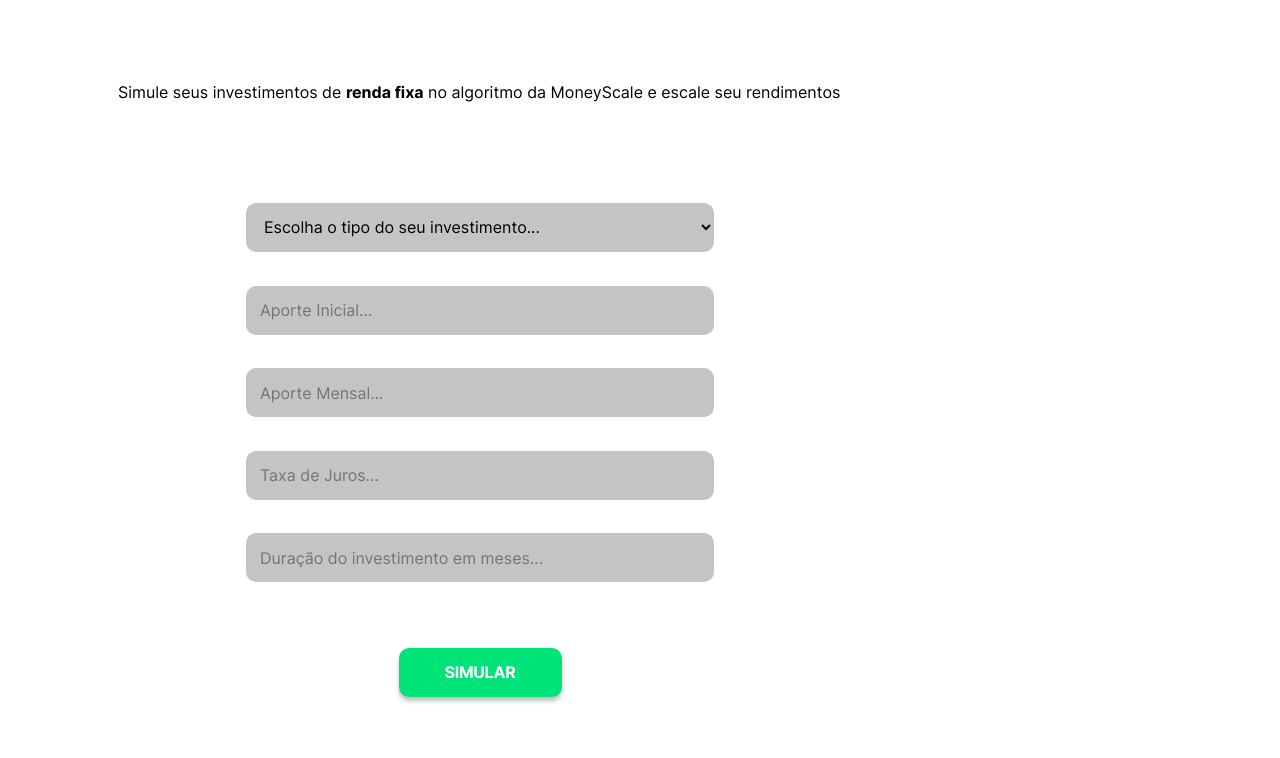
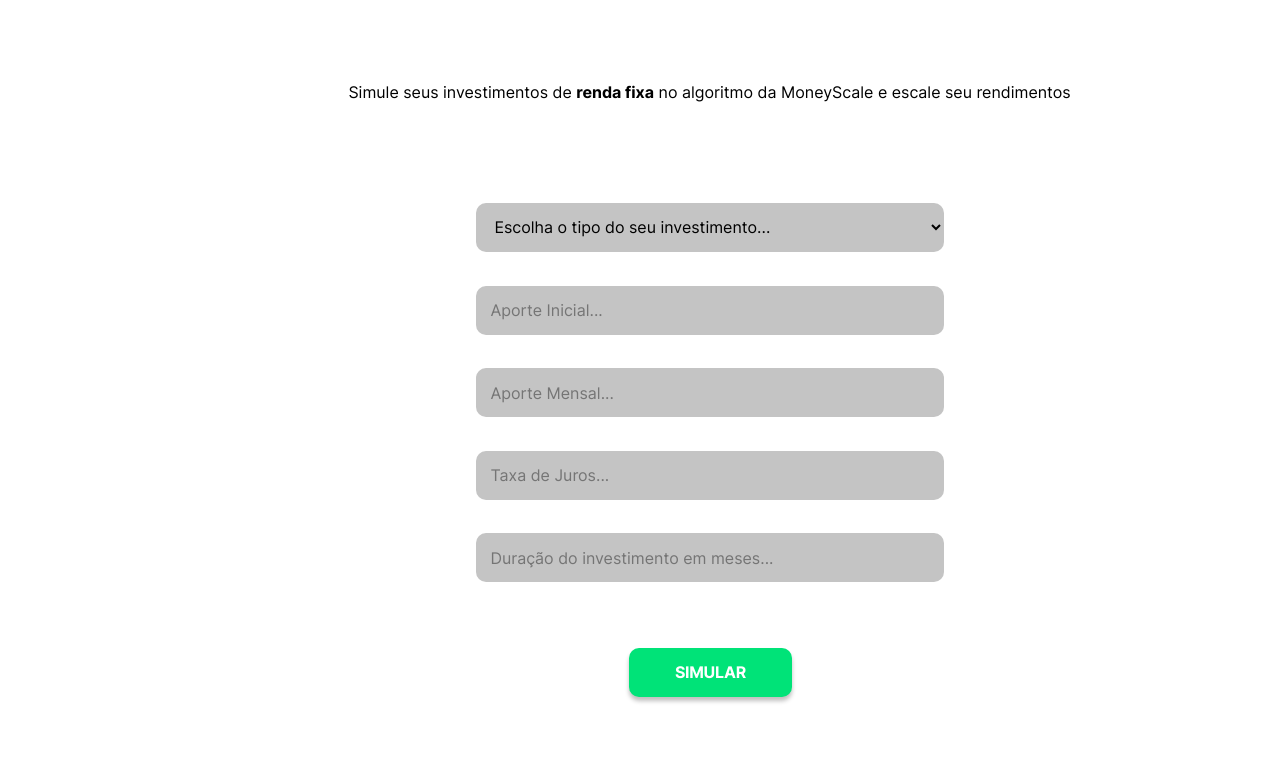
Before and after one commit to lucassena08/projeto_ps, a website: page public/views/index.html in a window 1280 px wide. Shown: the part 133-891 px from the top of the page. Drawn offline with Linux system fonts and the light colour scheme; files that its build step writes are made by us from their sources; files whose address does not match are found by name.

Commit message:
add hover to a tag and adjust html position

```diff
--- a/public/css/index.css
+++ b/public/css/index.css
@@ -2,9 +2,10 @@
   position: relative;
 }
 
-/* html {
-  left: 25%;
-} */
+html {
+  max-width: 960px;
+  left: 18%;
+}
 
 input {
   border: 0;
@@ -111,6 +112,10 @@ span {
   height: 30px;
 
   background: #E97B3E;
+}
+
+.container-botoes a:hover {
+  background-color: #0EA45D;
 }
 
 .navbar {
```
